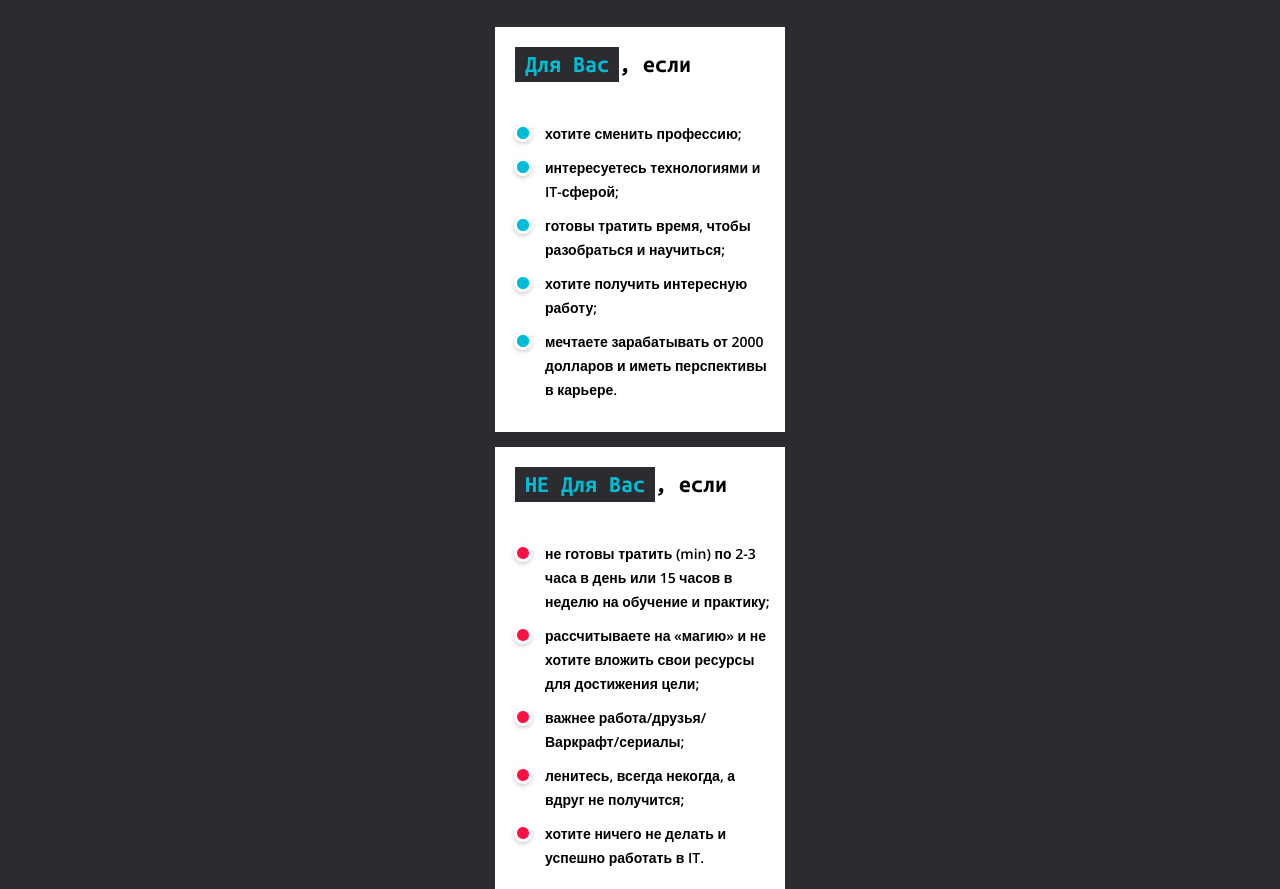
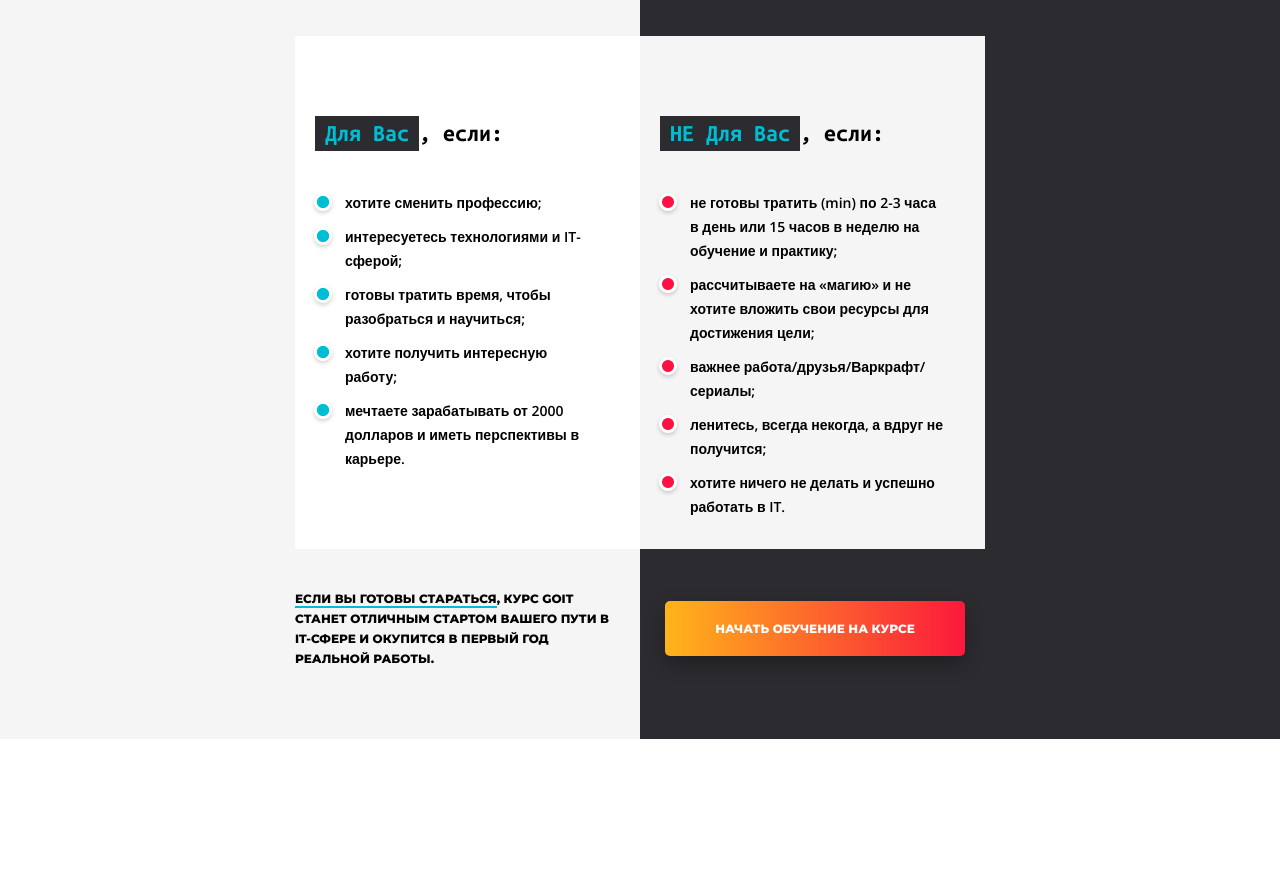
Before and after one commit to andypodust/tasks, a plain HTML site: page section-18/index.html in a window 1280 px wide. Shown: the part 154-1043 px from the top of the page. After the commit the page ends 893 px from the top, so only its background shows below. Drawn offline with nearby package versions, Linux system fonts and the light colour scheme; files that its build step writes are made by us from their sources.

Commit message:
tablet version

```diff
--- a/section-18/css/section-18.css
+++ b/section-18/css/section-18.css
@@ -102,3 +102,66 @@
     box-shadow: 0px 8px 19px 0px rgba(0,0,0,0.60);
     transition-duration: 0.2s
 }
+@media (min-width: 768px) {
+    .wrapper_suit {
+        position: relative;
+    }
+    .wrapper_suit::after {
+        content: " ";
+        display: block;
+        width: 50%;
+        height: auto;
+        background-color: #f5f5f5;
+        position: absolute;
+        top: 0;
+        bottom: 0;
+    }
+    .wrapper_suit-section {
+        position: relative;
+        z-index: 3;
+    }
+    .wrapper_suit-section-title {
+        font-size: 30px;
+
+    }
+    .wrapper_suit-section-title br {
+        display: none;
+    }
+    .wrapper_suit-section-main {
+        display: flex;
+        justify-content: center;
+        margin-bottom: 20px
+
+    }
+    .wrapper_suit-section-article {
+        margin: 0;
+        margin-top: 25px;
+        width: 345px;
+        padding-right: 30px;
+    }
+    .wrapper_suit-section-article:nth-child(2) {
+        background-color: #f5f5f5
+    }
+    .wrapper_suit-section-article_title {
+        padding-top: 80px;
+    }
+    .wrapper_suit-section-footer {
+        width: 690px;
+        margin: 0 auto;
+        display: flex;
+        justify-content: space-between;
+        align-items: center
+    }
+    .wrapper_suit-section-text {
+        color: #000;
+        text-align: left;
+        width: 330px;
+        margin-left: 0;
+    }
+    .wrapper_suit-section-text-underline {
+        border-bottom: 2px solid #00bcd4
+    }
+    .link_begin {
+        width: 300px;
+    }
+}
--- a/section-18/index.html
+++ b/section-18/index.html
@@ -21,8 +21,9 @@
     <div class="wrapper_suit">
         <section class="wrapper_suit-section">
             <h2 class="wrapper_suit-section-title">Как узнать, <br> подходит ли вам курс?</h2>
+            <main class="wrapper_suit-section-main">
                     <article class="wrapper_suit-section-article">
-                <h3 class="wrapper_suit-section-article_title"><span class="article_title-dark">Для Вас</span>, если</h3>
+                            <h3 class="wrapper_suit-section-article_title"><span class="article_title-dark">Для Вас</span>, если:</h3>
                             <ul class="wrapper_suit-section-article_list">
                                 <li class="article_list-item blue-item">хотите сменить профессию;</li>
                                 <li class="article_list-item blue-item">интересуетесь технологиями  и IT-сферой;</li>
@@ -32,7 +33,7 @@
                             </ul>
                         </article>
                         <article class="wrapper_suit-section-article">
-                <h3 class="wrapper_suit-section-article_title"><span class="article_title-dark">НЕ Для Вас</span>, если</h3>
+                            <h3 class="wrapper_suit-section-article_title"><span class="article_title-dark">НЕ Для Вас</span>, если:</h3>
                             <ul class="wrapper_suit-section-article_list">
                                 <li class="article_list-item red-item">не готовы тратить (min) по 2-3 часа в день или 15 часов в неделю на обучение и практику;</li>
                                 <li class="article_list-item red-item">рассчитываете на «магию» и не хотите вложить свои ресурсы для достижения цели;</li>
@@ -41,8 +42,12 @@
                                 <li class="article_list-item red-item">хотите ничего не делать и успешно работать в IT.</li>
                             </ul>
                         </article>
-            <p class="wrapper_suit-section-text">Если вы готовы стараться, курс GoIT станет отличным стартом вашего пути в IT-сфере и окупится в первый год реальной работы.</p>
+            </main>
+            <footer class="wrapper_suit-section-footer">
+                <p class="wrapper_suit-section-text"> <span class="wrapper_suit-section-text-underline">Если вы готовы стараться</span>, курс GoIT станет отличным стартом вашего пути в IT-сфере и окупится в первый год реальной работы.</p>
                 <a href="#" class="link_begin">Начать обучение на курсе</a>
+            </footer>
+
         </section>
     </div>
 
```
Lines whose indentation alone changed are shown as unchanged.
